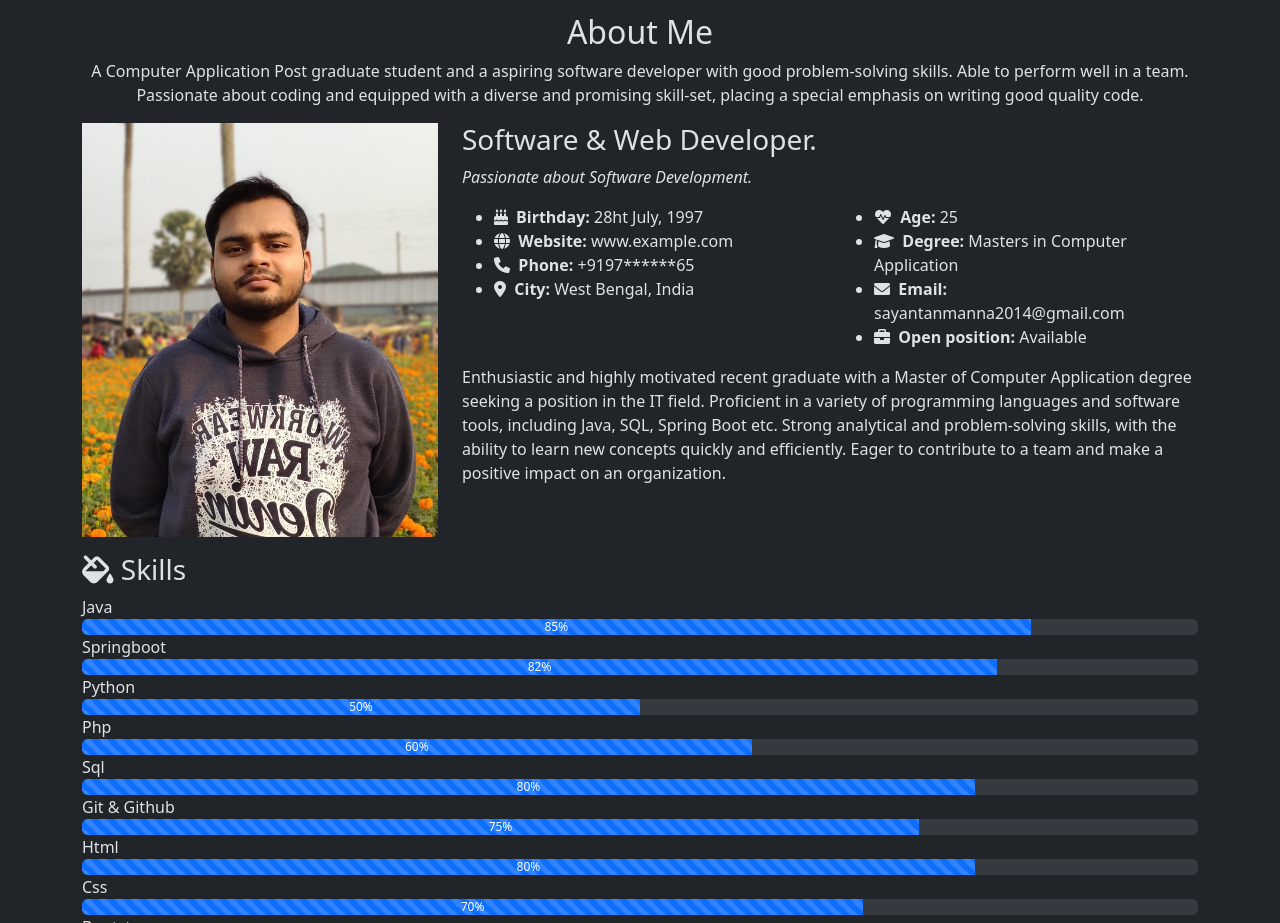
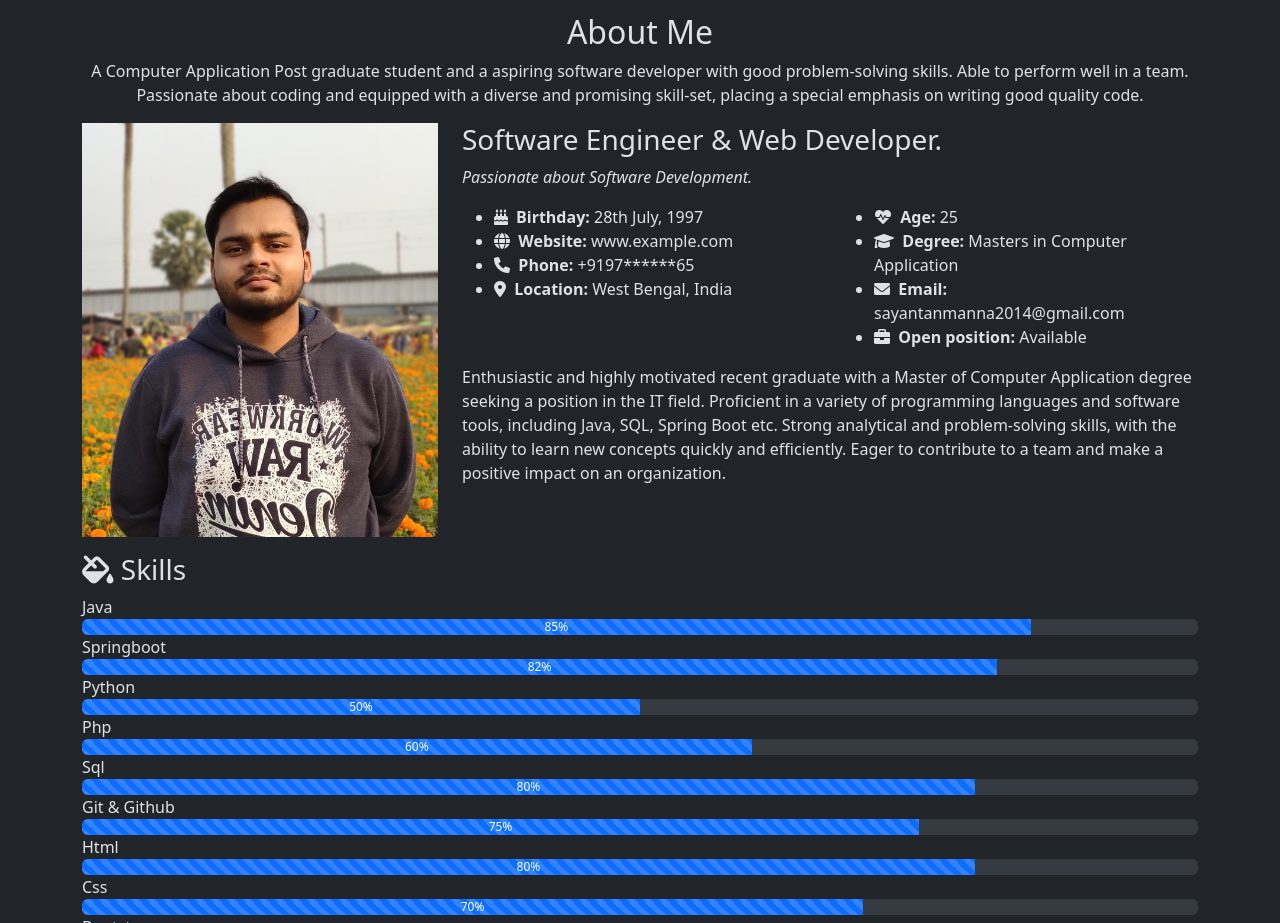
Before and after one commit to DeveloperSayantan/Portfolio, a plain HTML site: page index.html in a window 1280 px wide. Shown: the part 1060-1983 px from the top of the page. Drawn offline with nearby package versions, Linux system fonts and the light colour scheme.

Commit message:
Update index.html

```diff
--- a/index.html
+++ b/index.html
@@ -68,17 +68,17 @@
             <img src="profile.jpeg" class="img-fluid" alt="profile">
           </div>
           <div class="col-lg-8 pt-6 pt-lg-0 content">
-            <h3>Software &amp; Web Developer.</h3>
+            <h3>Software Engineer &amp; Web Developer.</h3>
             <p class="fst-italic">
                 Passionate about Software Development.
             </p>
             <div class="row">
               <div class="col-lg-6">
                 <ul>
-                  <li><i class="fa-solid fa-cake-candles">&nbsp;&nbsp;</i><strong>Birthday:</strong> <span>28ht July, 1997</span></li>
+                  <li><i class="fa-solid fa-cake-candles">&nbsp;&nbsp;</i><strong>Birthday:</strong> <span>28th July, 1997</span></li>
                   <li><i class="fa-solid fa-globe"></i>&nbsp;&nbsp;<strong>Website:</strong> <span>www.example.com</span></li>
                   <li><i class="fa-solid fa-phone"></i>&nbsp;&nbsp;<strong>Phone:</strong> <span>+9197******65</span></li>
-                  <li><i class="fa-solid fa-location-dot"></i>&nbsp;&nbsp;<strong>City:</strong> <span>West Bengal, India</span></li>
+                  <li><i class="fa-solid fa-location-dot"></i>&nbsp;&nbsp;<strong>Location:</strong> <span>West Bengal, India</span></li>
                 </ul>
               </div>
               <div class="col-lg-6">
```
